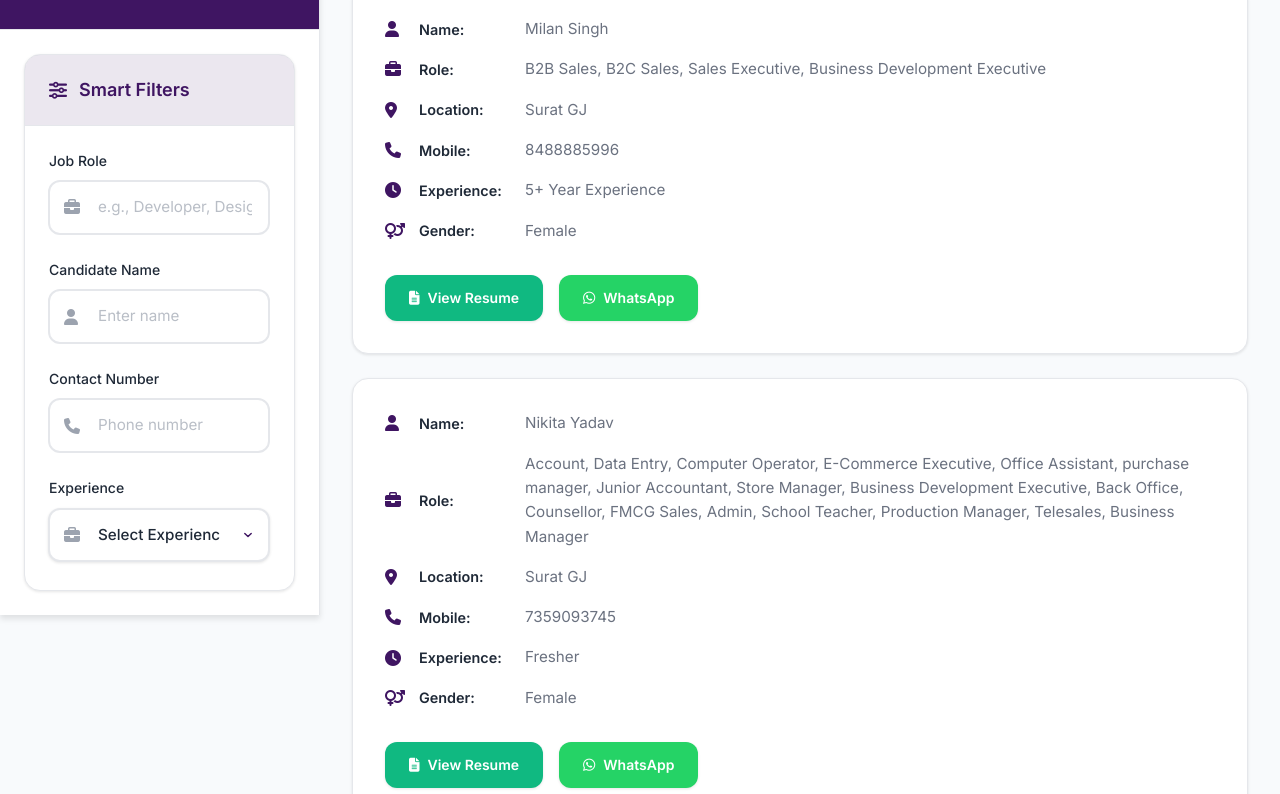
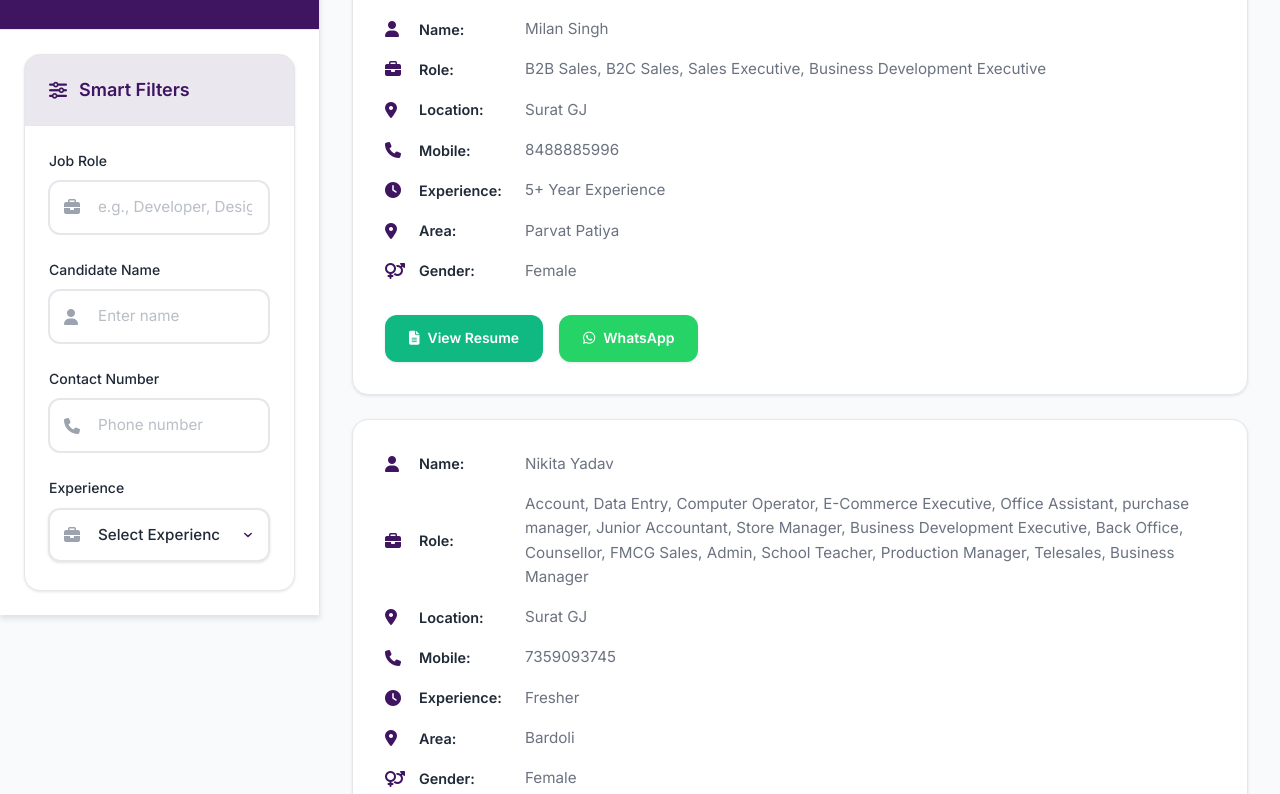
Before and after one commit to headsin/anques-headsin, a plain HTML site: page public/index.html in a window 1280 px wide. Shown: the part 185-979 px from the top of the page. Drawn offline with nearby package versions, Linux system fonts and the light colour scheme.

Commit message:
Update index.html

```diff
--- a/public/index.html
+++ b/public/index.html
@@ -775,6 +775,16 @@
                         </div>
 
                         <div class="input-group">
+                              <label class="input-label">Area</label>
+                              <div style="position: relative;">
+                                    <i class="fas fa-briefcase input-icon"></i>
+                                    <select id="area" class="form-control">
+                                          <option value="">Select Area</option>
+                                    </select>
+                              </div>
+                        </div>
+
+                        <div class="input-group">
                               <label class="input-label">Gender</label>
                               <div style="position: relative;">
                                     <i class="fas fa-venus-mars input-icon"></i>
@@ -858,6 +868,39 @@
                   });
             }
 
+            function populateAreaOptions() {
+                  const areaSet = new Set();
+
+                  // Extract unique areas from candidates data
+                  candidates.forEach(candidate => {
+                        if (candidate.Area && candidate.Area.trim() !== '') {
+                              // Split by comma if multiple areas exist in single field
+                              const areas = candidate.Area.split(',');
+                              areas.forEach(area => {
+                                    const trimmedArea = area.trim();
+                                    if (trimmedArea !== '') {
+                                          areaSet.add(trimmedArea);
+                                    }
+                              });
+                        }
+                  });
+
+                  const areaSelect = document.getElementById('area');
+                  // Clear existing options except the first one
+                  areaSelect.innerHTML = '<option value="">Select Area</option>';
+
+                  // Sort areas alphabetically and add to dropdown
+                  Array.from(areaSet).sort().forEach(area => {
+                        const option = document.createElement('option');
+                        option.value = area;
+                        option.textContent = area;
+                        areaSelect.appendChild(option);
+                  });
+            }
+
+
+
+
             // Mobile sidebar toggle
             function toggleSidebar() {
                   const sidebar = document.getElementById('sidebar');
@@ -884,8 +927,15 @@
                   header: true,
                   complete: function (results) {
                         candidates = results.data.filter(row => row.Name && row.Name.trim() !== '');
+                        // Clean up area data
+                        candidates.forEach(candidate => {
+                              if (candidate.Area) {
+                                    candidate.Area = candidate.Area.trim();
+                              }
+                        });
                         filtered = candidates;
                         populateExperienceOptions();
+                        populateAreaOptions();
                         renderResults();
                   },
                   error: function (error) {
@@ -905,10 +955,11 @@
                   const name = document.getElementById("name").value.toLowerCase().trim();
                   const contact = document.getElementById("contact").value.trim();
                   const experience = document.getElementById("experience").value.trim();
+                  const area = document.getElementById("area").value.trim();
                   const gender = document.getElementById("gender").value.trim();
 
                   // Require at least one input
-                  if (!role && !name && !contact && !experience && !gender) {
+                  if (!role && !name && !contact && !experience && !area && !gender) {
                         alert("Please enter at least one search filter.");
                         searchPerformed = false;
                         filtered = [];
@@ -922,9 +973,10 @@
                         const matchesName = !name || (row["Name"] && row["Name"].toLowerCase().includes(name));
                         const matchesContact = !contact || (row["Contact"] && row["Contact"].includes(contact));
                         const matchesExperience = !experience || (row["Experience"] && row["Experience"].toLowerCase().includes(experience.toLowerCase()));
+                        const matchesArea = !area || (row["Area"] && row["Area"].trim() !== '' && row["Area"].toLowerCase().includes(area.toLowerCase()));
                         const matchesGender = !gender || (row["Gender"] && row["Gender"].toString() === gender);
 
-                        return matchesRole && matchesName && matchesContact && matchesExperience && matchesGender;
+                        return matchesRole && matchesName && matchesContact && matchesExperience && matchesArea && matchesGender;
                   });
 
                   currentPage = 1;
@@ -1034,6 +1086,11 @@
                                     <i class="fas fa-clock info-icon"></i>
                                     <span class="info-label">Experience:</span>
                                     <span class="info-value">${row.Experience || 'N/A'}</span>
+                                </div>
+                                <div class="info-row">
+                                    <i class="fas fa-map-marker-alt info-icon"></i>
+                                    <span class="info-label">Area:</span>
+                                    <span class="info-value">${row.Area && row.Area.trim() !== '' ? row.Area.trim() : 'Not specified'}</span>
                                 </div>
                                 <div class="info-row">
                                     <i class="fas fa-venus-mars info-icon"></i>
```
